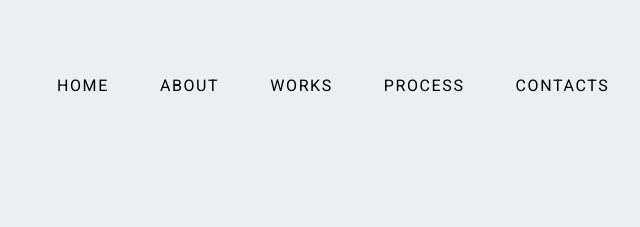
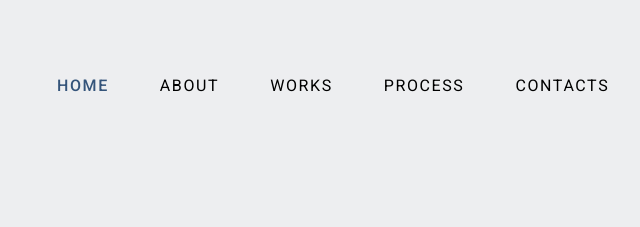
Before and after one commit to Bahdawka/simple-site-figma, a plain HTML site: page index.html in a window 1280 px wide. Shown: the top 227 px of the page, 28-668 px from the left. Drawn offline with Linux system fonts and the light colour scheme.

Commit message:
style.css

```diff
--- a/css/style.css
+++ b/css/style.css
@@ -106,7 +106,7 @@ a {
   letter-spacing: var(--letter-spacing);
 }
 
-.navbar__link-active {
+.navbar__link--active {
   color: var(--color-primary);
   font-weight: 500;
 }
```
